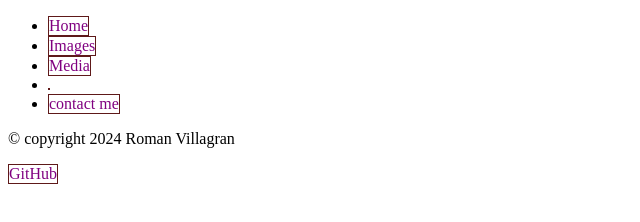
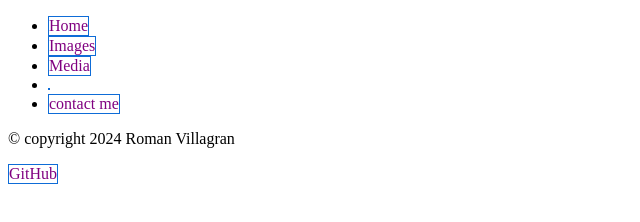
Before and after one commit to romanvillagran/comp001a-assignment-5, a plain HTML site: page index.html in a window 1280 px wide. Shown: the whole page, without its empty margins (0-640 px from the left). Drawn offline with Linux system fonts and the light colour scheme.

Commit message:
added blue borders to links on css

```diff
--- a/main.css
+++ b/main.css
@@ -2,6 +2,6 @@ a{
     display: inline-block;
     color: purple;
     text-decoration: none;
-    border: 1px solid rgb(94, 25, 25);
+    border: 1.5px solid rgb(14, 108, 215);
     transition: all 0.3s ease;
 }
```
